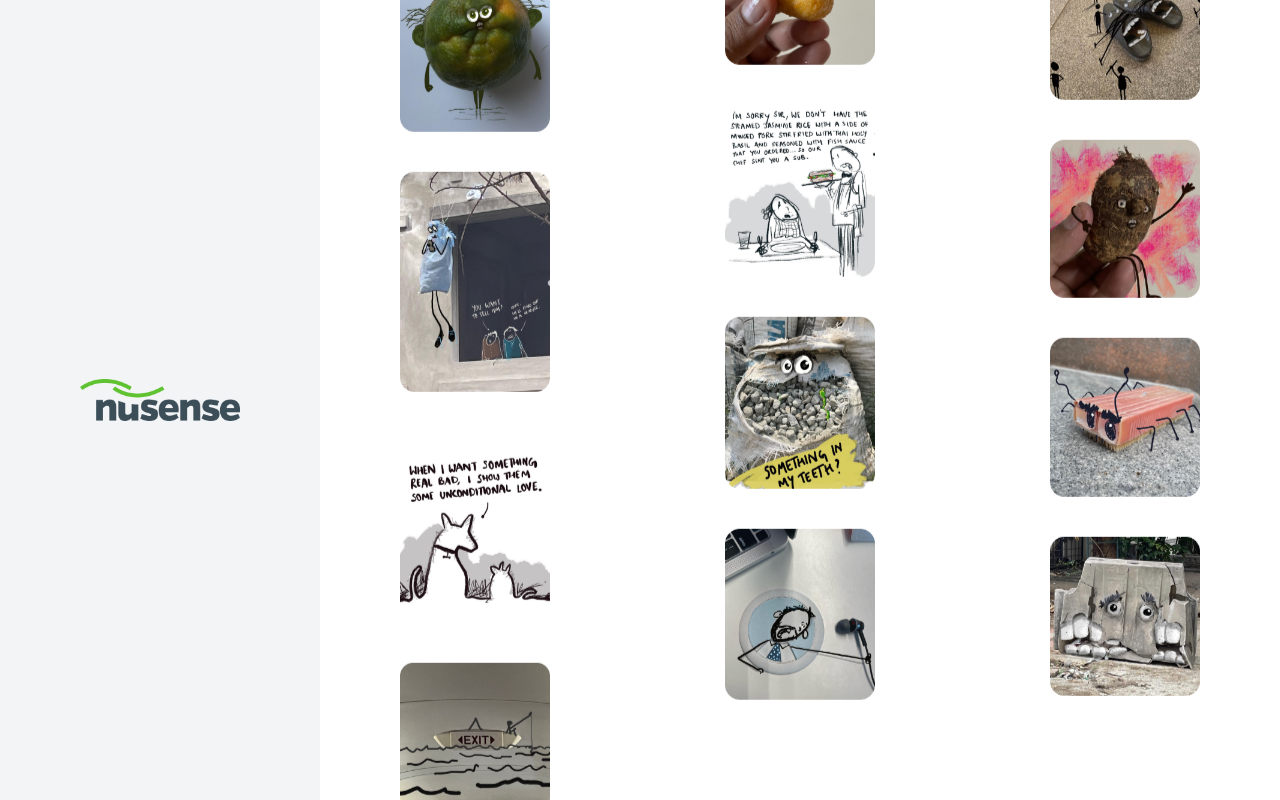
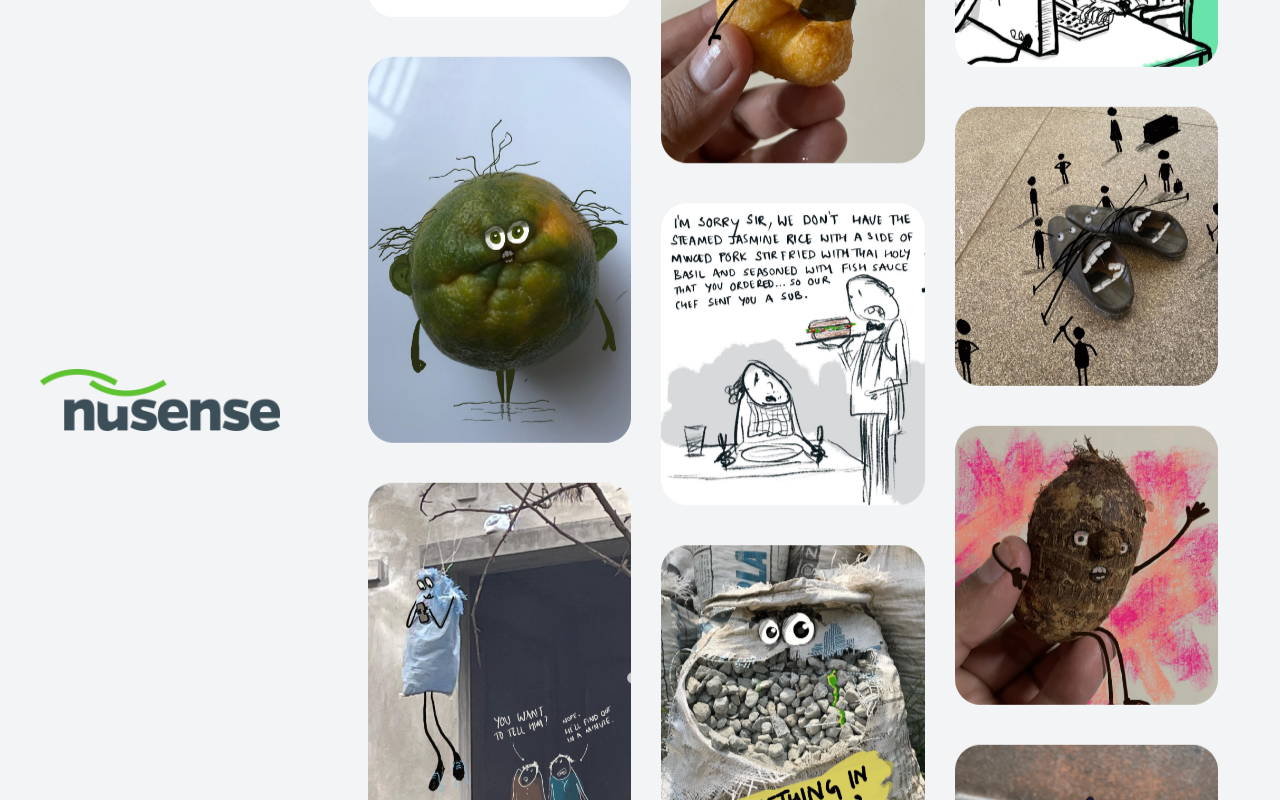
Before and after one commit to HemanthKumar-veeville/nusense, a React (Vite) app: page / in a window 1280 px wide. Built offline with nearby package versions, Linux system fonts and the light colour scheme.

Commit message:
Stabilize desktop version

```diff
--- a/src/components/ImageRotator.tsx
+++ b/src/components/ImageRotator.tsx
@@ -2,18 +2,24 @@ import React from 'react';
 
 interface ImageRotatorProps {
   images: string[];
+  direction: 'top-to-bottom' | 'bottom-to-top'; // New prop to control direction
 }
 
-const ImageRotator: React.FC<ImageRotatorProps> = ({ images }) => {
+const ImageRotator: React.FC<ImageRotatorProps> = ({ images, direction }) => {
   return (
     <div className="relative overflow-hidden h-full flex items-center">
-      <div className="w-full h-full flex flex-col gap-10 animate-slide">
-        {images.map((image, index) => (
+      <div
+        className={`w-full h-full flex flex-col gap-10 ${
+          direction === 'bottom-to-top' ? 'animate-slide-up' : 'animate-slide-down'
+        }`}
+      >
+        {/* Duplicate the image list for seamless looping */}
+        {images.concat(images).map((image, index) => (
           <img
             key={index}
             src={image}
             alt={`Image ${index}`}
-            className="w-[100px] h-auto md:w-[150px] object-contain"
+            className="w-[100px] h-auto md:w-[95%] object-contain"
           />
         ))}
       </div>
--- a/src/components/Layout.tsx
+++ b/src/components/Layout.tsx
@@ -12,10 +12,10 @@ const Layout: React.FC = () => {
       </div>
 
       {/* Right side with 3 full-height vertical image rotators */}
-      <div className="w-full md:w-3/4 flex flex-col md:flex-row gap-4 justify-around bg-white h-full">
-        <ImageRotator images={Column01} />
-        <ImageRotator images={Column02} />
-        <ImageRotator images={Column03} />
+      <div className="w-full md:w-3/4 flex flex-col md:flex-row gap-4 justify-around bg-gray-100 h-full px-12">
+        <ImageRotator images={Column01} direction="bottom-to-top" />
+        <ImageRotator images={Column02} direction="top-to-bottom" />
+        <ImageRotator images={Column03} direction="bottom-to-top" />
       </div>
     </div>
   );
--- a/src/components/Logo.tsx
+++ b/src/components/Logo.tsx
@@ -4,7 +4,7 @@ import LogoImage from "../assets/Logo.png";
 const Logo: React.FC = () => {
   return (
     <div className="w-full h-full flex items-center justify-center">
-      <img src={LogoImage} alt="Logo" className="w-20 md:w-40 h-auto" />
+      <img src={LogoImage} alt="Logo" className="w-20 md:w-60 h-auto" />
     </div>
   );
 };
--- a/src/index.css
+++ b/src/index.css
@@ -2,15 +2,30 @@
 @tailwind components;
 @tailwind utilities;
 
-@keyframes slide {
+/* Slide from bottom to top */
+@keyframes slide-up {
   0% {
-    transform: translateY(0);
+    transform: translateY(0); /* Start from the first image visible */
   }
   100% {
-    transform: translateY(-100%);
+    transform: translateY(-100%); /* Move up to loop */
   }
 }
 
-.animate-slide {
-  animation: slide 20s linear infinite; /* 20 seconds for slow transition */
+/* Slide from top to bottom */
+@keyframes slide-down {
+  0% {
+    transform: translateY(-100%); /* Start from the duplicated set of images */
+  }
+  100% {
+    transform: translateY(0); /* Move down to show the original images */
+  }
 }
+
+.animate-slide-up {
+  animation: slide-up 20s linear infinite;
+}
+
+.animate-slide-down {
+  animation: slide-down 20s linear infinite;
+}
```
